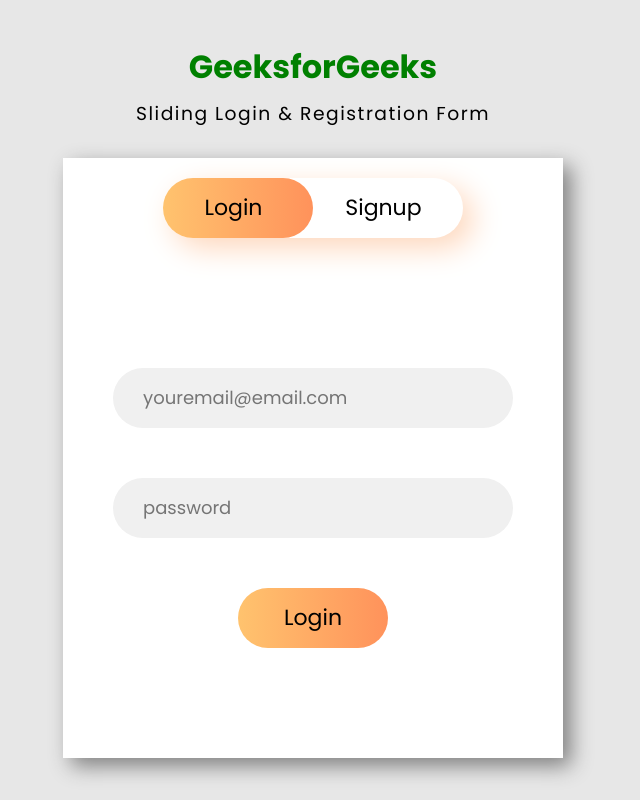
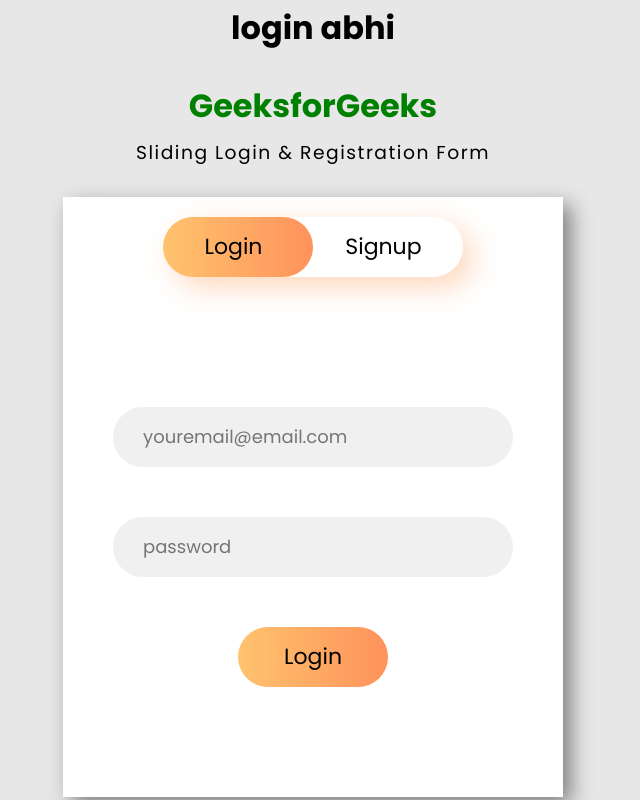
Before and after one commit to abhishekmsl/ABNLquizapp, a plain HTML site: page index.html in a window 1280 px wide. Shown: the whole page, without its empty margins (327-967 px from the left). Drawn offline with Linux system fonts and the light colour scheme.

Commit message:
Add files via upload

```diff
--- a/index.html
+++ b/index.html
@@ -1,6 +1,7 @@
 <!DOCTYPE html>
 <html lang="en">
 <head>
+	<meta name="viewport" content="width=device-width,initial-scale=1.0">
 	<meta charset="UTF-8">
 	<meta name="viewport"
 		content="width=device-width,
@@ -11,6 +12,7 @@
 </head>
 
 <body>
+	<h1>login abhi</h1>
 	<header>
 		<h1 class="heading">GeeksforGeeks</h1>
 		<h3 class="title">Sliding Login & Registration Form</h3>
```
